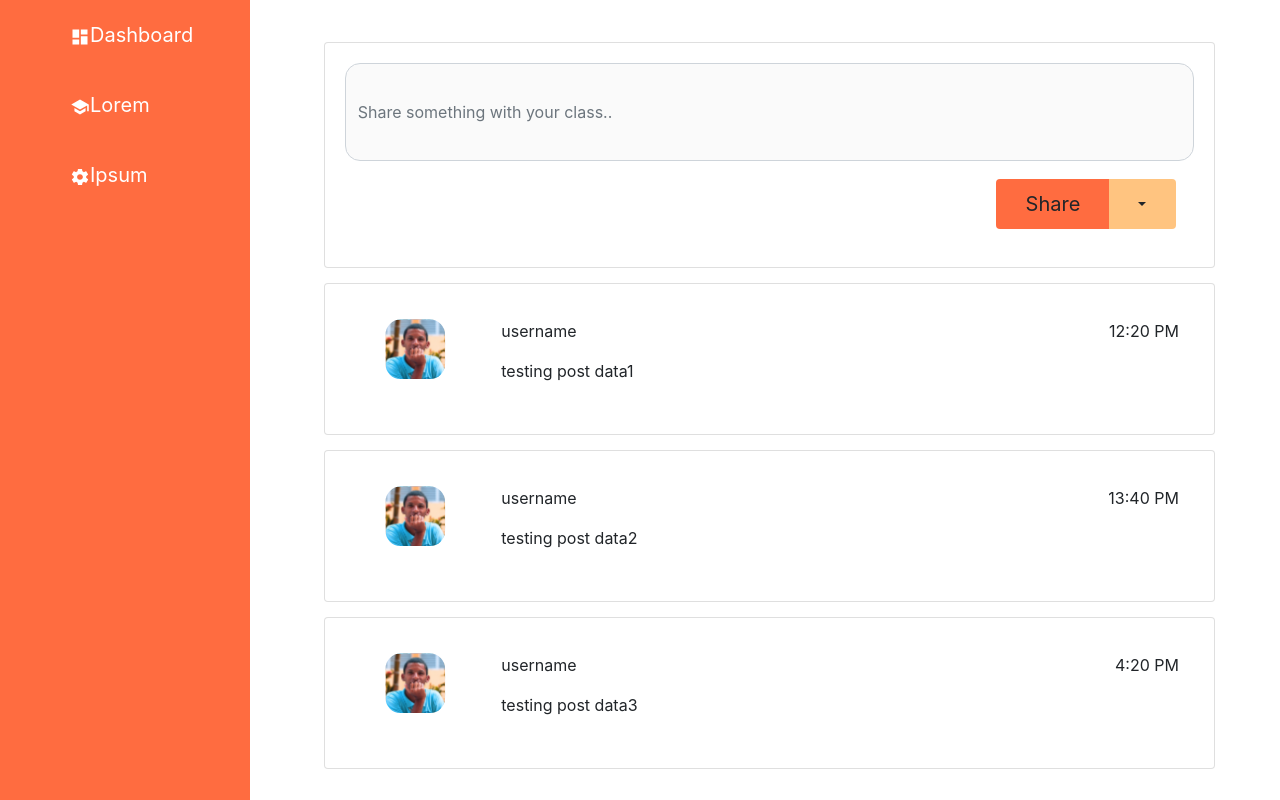
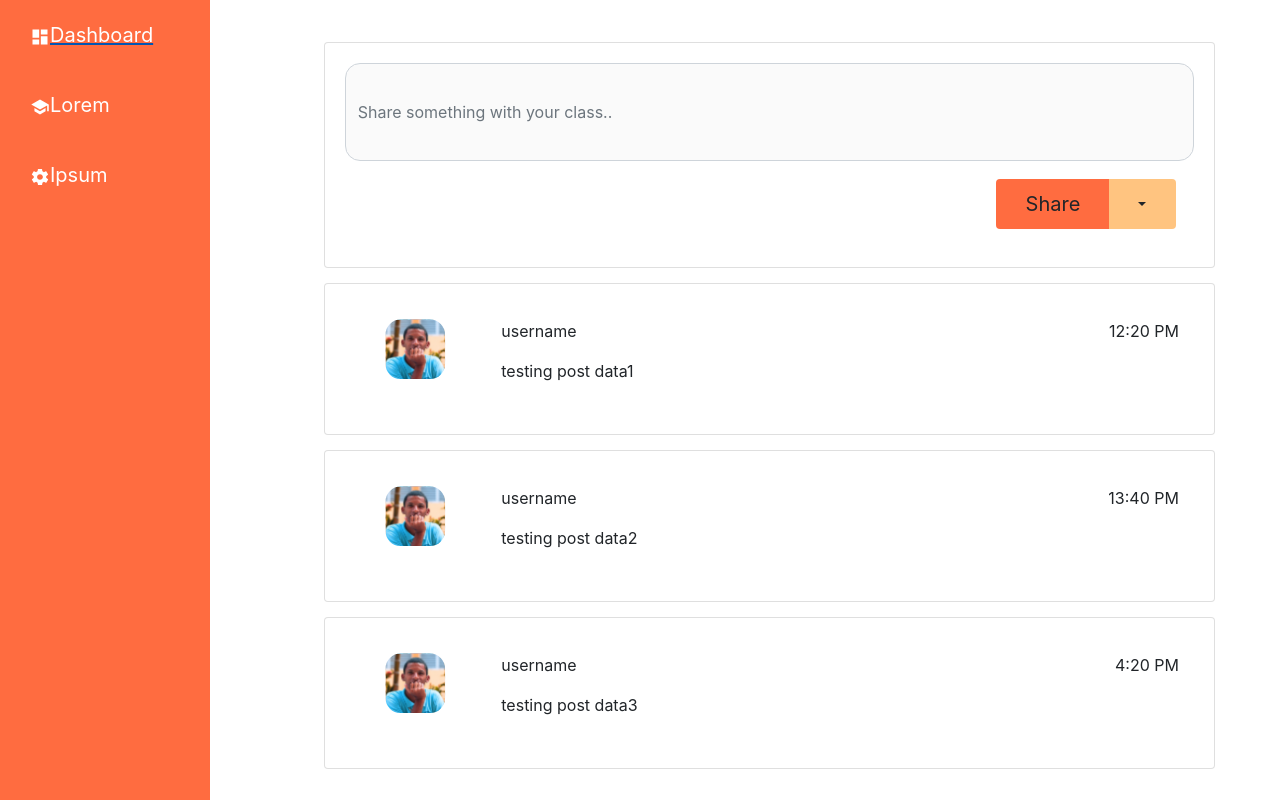
Before and after one commit to Aqib-Sarjeel/starWisp-project, a React (Create React App) app: page /sideBar in a window 1280 px wide. Built offline with nearby package versions, Linux system fonts and the light colour scheme.

Commit message:
secent try

```diff
--- a/src/Page/MyPage.js
+++ b/src/Page/MyPage.js
@@ -93,6 +93,7 @@ function MyPage() {
           <ul
             style={{
               textDecoration: "none",
+              marginLeft: "-40px",
             }}
           >
             <Link to="/">
--- a/src/components/sideBar.js
+++ b/src/components/sideBar.js
@@ -27,10 +27,10 @@ function SideBar() {
     <>
       <div className="row" style={{ marginRight: "0px" }}>
         <div className="col-3">
-          <ul>
+          <ul style={{ marginLeft: "-40px" }}>
             <Link to="/">
               <li>
-                <MdDashboard />
+                <MdDashboard style={{ textDecoration: "none" }} />
                 Dashboard
               </li>
             </Link>
```
Also changed, not shown: 1 other file (tests, documents, lock files or other folders).
